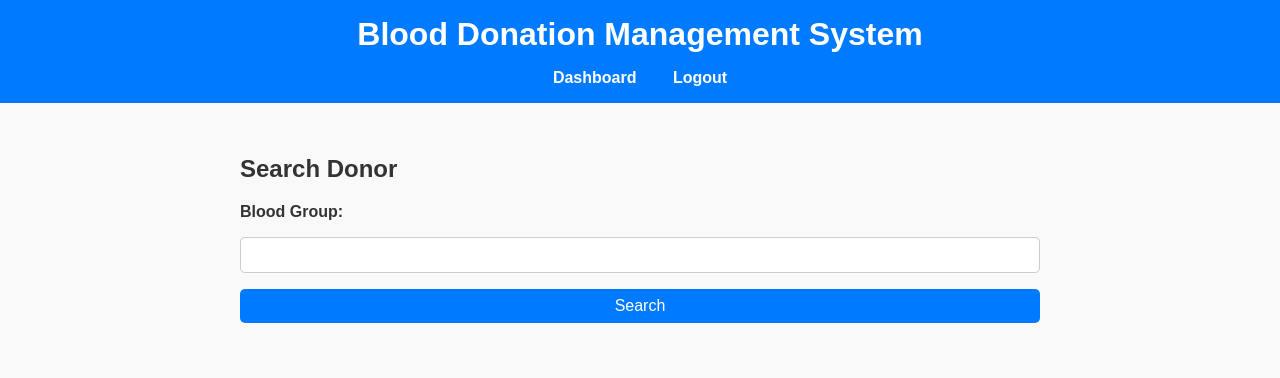
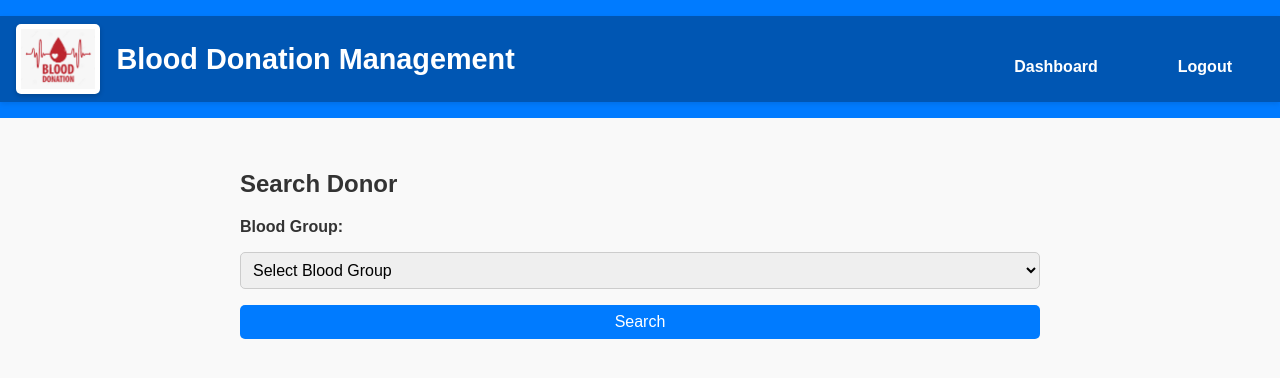
Before and after one commit to naman9271/CP-SEM-2-Project, a Flask app: page /search_donor in a window 1280 px wide. Shown: the top 378 px of the page. Run offline with Flask 3, Linux system fonts and the light colour scheme; the visitor is signed in with stand-in values (Sample User, id 1).

Commit message:
logo added

```diff
--- a/static/styles.css
+++ b/static/styles.css
@@ -128,3 +128,52 @@ table th {
     background: #c82333;
     color: #fff;
 }
+
+.navbar {
+    display: flex;
+    align-items: center;
+    justify-content: space-between;
+    padding: 0.5rem 1rem;
+    background: #0056b3;
+    color: #fff;
+    box-shadow: 0 2px 5px rgba(0, 0, 0, 0.1);
+}
+
+.navbar-left {
+    display: flex;
+    align-items: center;
+    gap: 1rem;
+}
+
+.navbar-left .logo {
+    height: 60px;
+    width: auto;
+    border-radius: 5px;
+    background: #fff;
+    padding: 5px;
+    box-shadow: 0 2px 5px rgba(0, 0, 0, 0.2);
+}
+
+.navbar-left h1 {
+    font-size: 1.8rem;
+    margin: 0;
+    font-weight: bold;
+}
+
+.navbar-right {
+    display: flex;
+    gap: 1rem;
+}
+
+.navbar-right a {
+    color: #fff;
+    text-decoration: none;
+    font-weight: bold;
+    padding: 0.5rem 1rem;
+    border-radius: 5px;
+    transition: background 0.3s ease;
+}
+
+.navbar-right a:hover {
+    background: #003d80;
+}
--- a/templates/base.html
+++ b/templates/base.html
@@ -8,18 +8,21 @@
 </head>
 <body>
     <header>
-        <h1>Blood Donation Management System</h1>
+        <div class="navbar">
+            <div class="navbar-left">
+                <img src="{{ url_for('static', filename='logo.png') }}" alt="Logo" class="logo">
+                <h1>Blood Donation Management</h1>
+            </div>
+            <nav class="navbar-right">
                 {% if session.get('username') %}
-            <nav>
                     <a href="{{ url_for('dashboard') }}">Dashboard</a>
                     <a href="{{ url_for('logout') }}">Logout</a>
-            </nav>
                 {% else %}
-            <nav>
                     <a href="{{ url_for('login') }}">Login</a>
                     <a href="{{ url_for('signup') }}">Signup</a>
+                {% endif %}
             </nav>
-        {% endif %}
+        </div>
     </header>
     <main>
         {% with messages = get_flashed_messages(with_categories=true) %}
--- a/templates/search_donor.html
+++ b/templates/search_donor.html
@@ -4,7 +4,17 @@
 <h2>Search Donor</h2>
 <form method="POST">
     <label for="blood_group">Blood Group:</label>
-    <input type="text" id="blood_group" name="blood_group" required>
+    <select id="blood_group" name="blood_group" required>
+        <option value="" disabled selected>Select Blood Group</option>
+        <option value="A+">A+</option>
+        <option value="A-">A-</option>
+        <option value="B+">B+</option>
+        <option value="B-">B-</option>
+        <option value="AB+">AB+</option>
+        <option value="AB-">AB-</option>
+        <option value="O+">O+</option>
+        <option value="O-">O-</option>
+    </select>
     <button type="submit">Search</button>
 </form>
 
```
Also changed, not shown: static/logo.png (added). Lines whose indentation alone changed are shown as unchanged.
